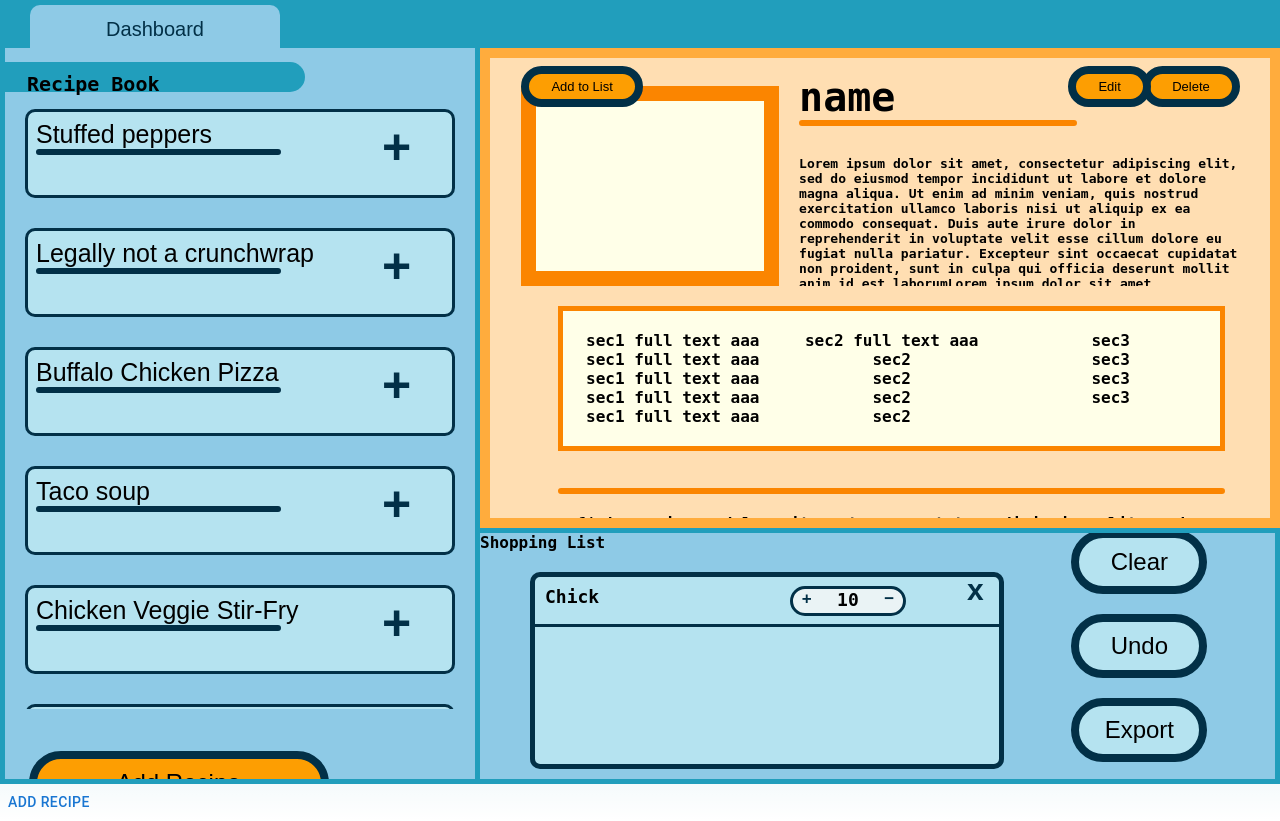
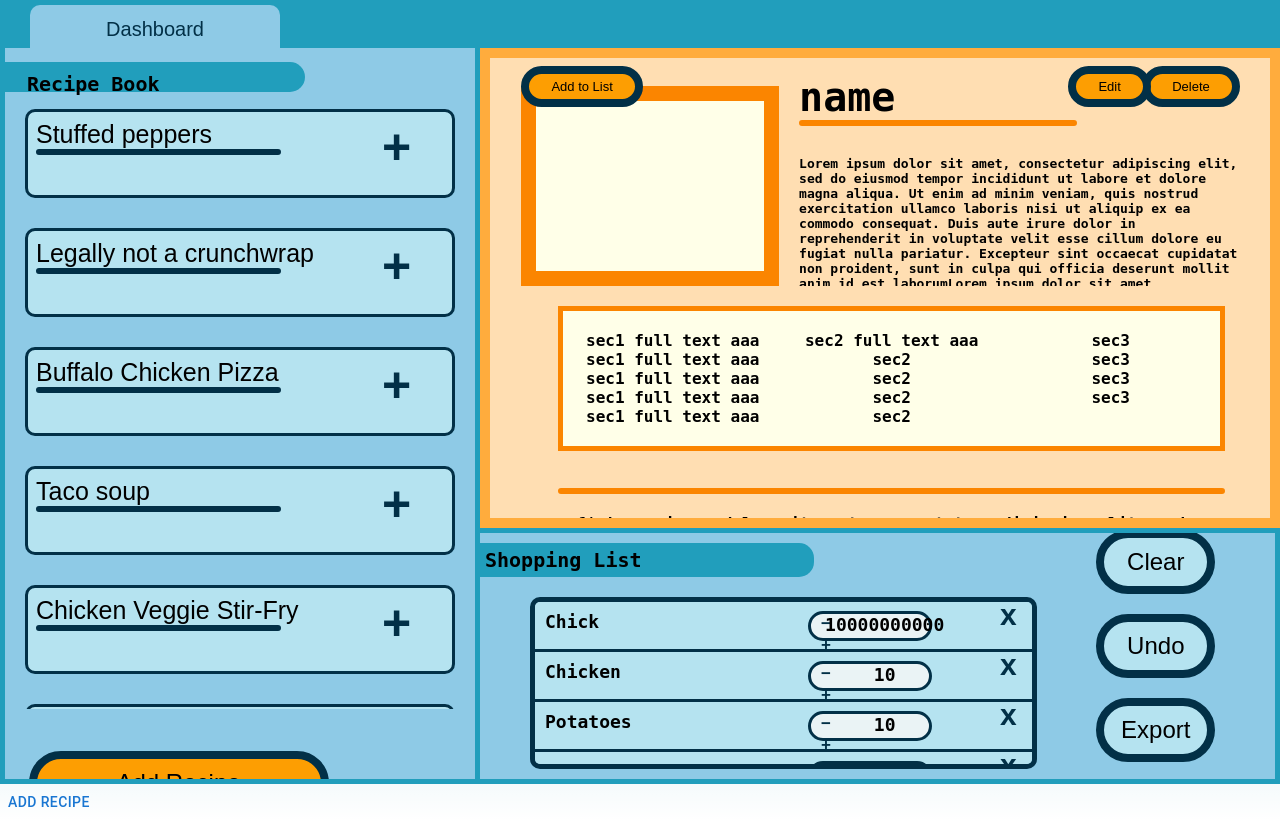
Before and after one commit to TWeiss21/CS458S23-Phood, a Next.js app: page / in a window 1280 px wide. Built offline with nearby package versions, Linux system fonts and the light colour scheme.

Commit message:
ShopList Header
PHOOD-80

```diff
--- a/components/ShoppingList.jsx
+++ b/components/ShoppingList.jsx
@@ -10,9 +10,86 @@ const ShoppingList = () =>{
           <div className="verticalCentered">
             <div className="ingredName">Chick</div>
             <div className="qtyContainer">
+              <button className="incDecQty">&minus;</button>
+              <p className="numQty centered">10000000000</p>
               <button className="incDecQty">+</button>
+            </div>
+            <button className="remove">x</button>
+          </div>
+        </div>
+        <div className="ingredItem">
+          <div className="verticalCentered">
+            <div className="ingredName">Chicken</div>
+            <div className="qtyContainer">
+              <button className="incDecQty">&minus;</button>
               <p className="numQty centered">10</p>
+              <button className="incDecQty">+</button>
+            </div>
+            <button className="remove">x</button>
+          </div>
+        </div>
+        <div className="ingredItem">
+          <div className="verticalCentered">
+            <div className="ingredName">Potatoes</div>
+            <div className="qtyContainer">
               <button className="incDecQty">&minus;</button>
+              <p className="numQty centered">10</p>
+              <button className="incDecQty">+</button>
+            </div>
+            <button className="remove">x</button>
+          </div>
+        </div>
+        <div className="ingredItem">
+          <div className="verticalCentered">
+            <div className="ingredName">Eggs</div>
+            <div className="qtyContainer">
+              <button className="incDecQty">&minus;</button>
+              <p className="numQty centered">10</p>
+              <button className="incDecQty">+</button>
+            </div>
+            <button className="remove">x</button>
+          </div>
+        </div>
+        <div className="ingredItem">
+          <div className="verticalCentered">
+            <div className="ingredName">Butter</div>
+            <div className="qtyContainer">
+              <button className="incDecQty">&minus;</button>
+              <p className="numQty centered">10</p>
+              <button className="incDecQty">+</button>
+            </div>
+            <button className="remove">x</button>
+          </div>
+        </div>
+        <div className="ingredItem">
+          <div className="verticalCentered">
+            <div className="ingredName">Beef</div>
+            <div className="qtyContainer">
+              <button className="incDecQty">&minus;</button>
+              <p className="numQty centered">10</p>
+              <button className="incDecQty">+</button>
+            </div>
+            <button className="remove">x</button>
+          </div>
+        </div>
+        <div className="ingredItem">
+          <div className="verticalCentered">
+            <div className="ingredName">Pork</div>
+            <div className="qtyContainer">
+              <button className="incDecQty">&minus;</button>
+              <p className="numQty centered">10</p>
+              <button className="incDecQty">+</button>
+            </div>
+            <button className="remove">x</button>
+          </div>
+        </div>
+        <div className="ingredItem">
+          <div className="verticalCentered">
+            <div className="ingredName">Carrots</div>
+            <div className="qtyContainer">
+              <button className="incDecQty">&minus;</button>
+              <p className="numQty centered">10</p>
+              <button className="incDecQty">+</button>
             </div>
             <button className="remove">x</button>
           </div>
--- a/styles/shoppingList.css
+++ b/styles/shoppingList.css
@@ -14,6 +14,17 @@
 .shopBtns{
     grid-area: shopBtns;
     position:relative;
+}
+
+.shopHeader{
+    background-color: #219ebc;
+    width:60%;
+    margin-top: 10px;
+    border-radius:15px;
+    border-top-left-radius: 0px;
+    border-bottom-left-radius: 0px;
+    font-size: 20px;
+    padding:5px;
 }
 
 .btnSpace{
@@ -38,7 +49,7 @@
     margin-left: 50px;
     margin-top:20px;
     border-radius: 10px;
-    height:80%;
+    height:70%;
     overflow-y: scroll;
 }
 
@@ -91,7 +102,7 @@
 }
 .numQty{
     float: left;
-    width:50%;
+    width:88px;
 }
 
 .remove{
```
